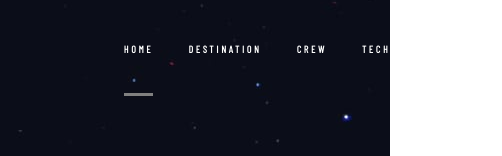
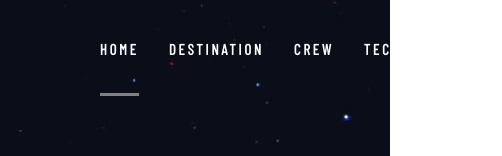
Before and after one commit to JorchRL/spaceTourism-website, a React (Create React App) app: page / in a window 390 px wide. Shown: the top 156 px of the page, 502 px wide, since content can reach past the window. Built offline with nearby package versions, Linux system fonts and the light colour scheme; a web font is replaced by a local one.

Commit message:
Tune navbar tablet layout

```diff
--- a/src/components/navbar.scss
+++ b/src/components/navbar.scss
@@ -58,7 +58,7 @@
         height: 97%;
         margin-left: 124px;
         @include tablet {
-          margin-right: 10px;
+          margin-right: 15px;
         }
 
         .menuItem {
@@ -74,7 +74,7 @@
           margin-top: 5px;
           margin-right: 55px;
           @include tablet {
-            margin-right: 35px;
+            margin-right: 30px;
           }
 
           &:hover {
@@ -103,7 +103,7 @@
               text-transform: uppercase;
 
               @include tablet {
-                font-size: 10px;
+                font-size: 15px;
               }
 
               span {
```
